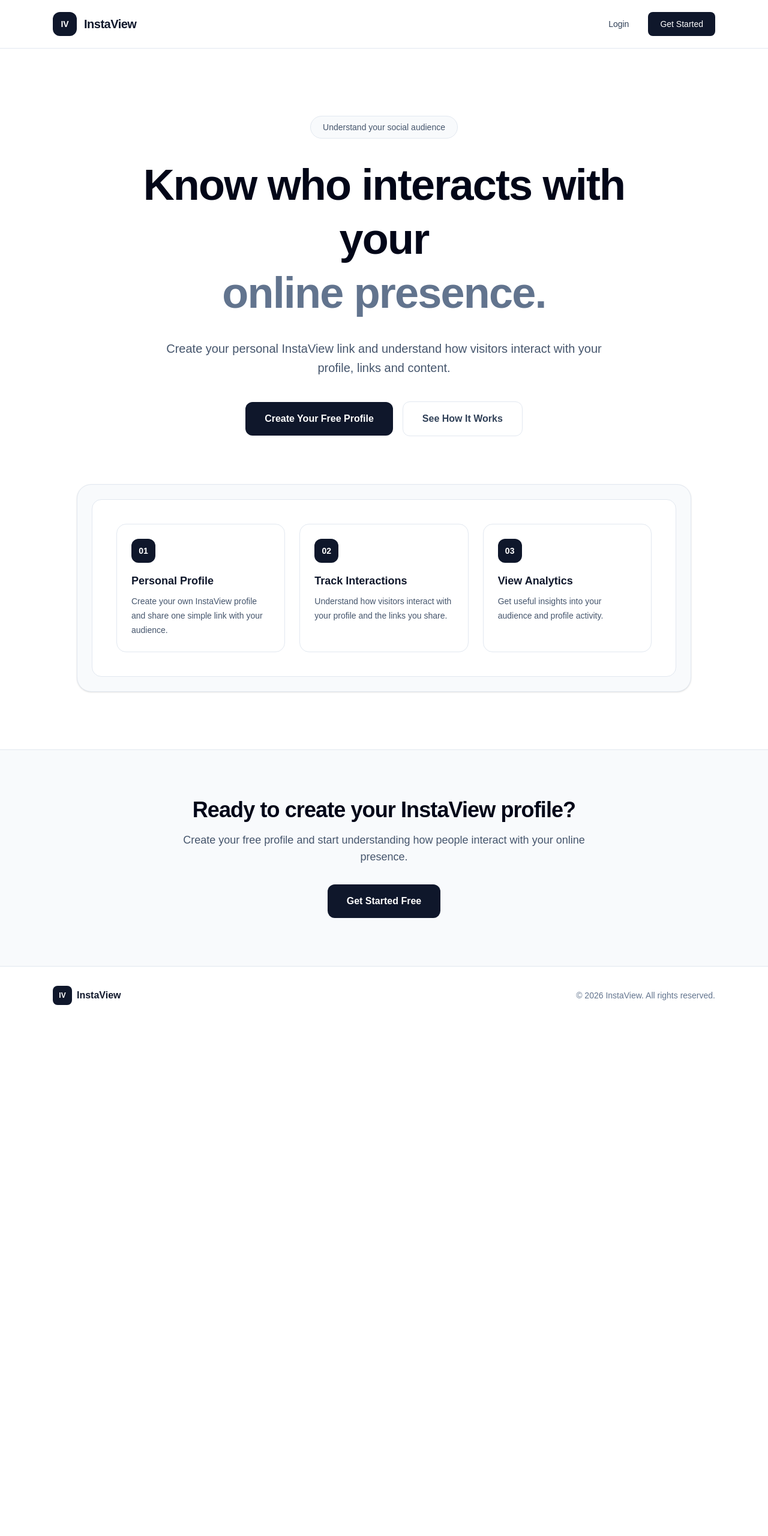
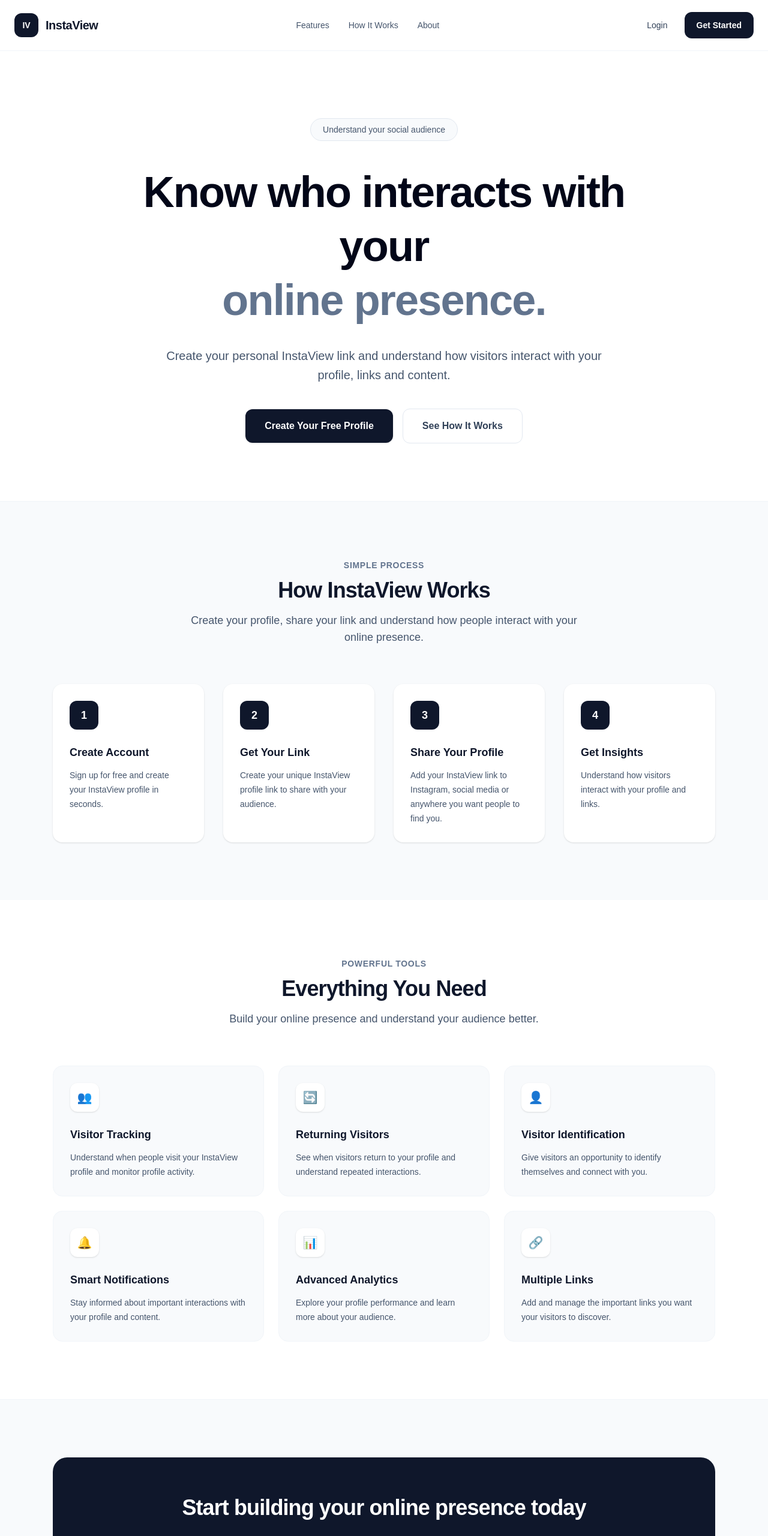
Before and after one commit to mayankchopraa/instaview, a Next.js app: page /profile in a window 1280 px wide. Shown: the top 2560 px of the page at 60% size. Before the commit the page ends 1707 px from the top, so only its background shows below. Built offline with nearby package versions, Linux system fonts and the light colour scheme; no server answers.

Commit message:
Update homepage profile button

```diff
--- a/src/app/profile/page.tsx
+++ b/src/app/profile/page.tsx
@@ -10,15 +10,30 @@ export default function Home() {
   const [username, setUsername] = useState("");
 
   useEffect(() => {
-    checkUser();
+    loadUser();
+
+    const {
+      data: { subscription },
+    } = supabase.auth.onAuthStateChange(() => {
+      loadUser();
+    });
+
+    return () => {
+      subscription.unsubscribe();
+    };
   }, []);
 
-  const checkUser = async () => {
+  const loadUser = async () => {
+    try {
+      setLoading(true);
+
       const {
         data: { user },
       } = await supabase.auth.getUser();
 
       if (!user) {
+        setUserEmail("");
+        setUsername("");
         setLoading(false);
         return;
       }
@@ -31,42 +46,89 @@ export default function Home() {
         .eq("user_id", user.id)
         .maybeSingle();
 
-    if (profile?.username) {
-      setUsername(profile.username);
+      setUsername(profile?.username || "");
+    } catch (error) {
+      console.error("Error loading user:", error);
+      setUserEmail("");
+      setUsername("");
+    } finally {
+      setLoading(false);
     }
-
-    setLoading(false);
   };
 
   const logout = async () => {
     await supabase.auth.signOut();
-    window.location.reload();
+    window.location.href = "/";
   };
+
+  /*
+   * Logged-in user:
+   * - If username exists → public profile /username
+   * - If username doesn't exist → profile editor /profile
+   *
+   * Logged-out user:
+   * - Go to signup
+   */
+  const profileLink = userEmail
+    ? username
+      ? `/${username}`
+      : "/profile"
+    : "/signup";
 
   return (
     <main className="min-h-screen bg-white text-slate-900">
 
+      {/* ========================================================= */}
       {/* HEADER */}
-      <header className="border-b border-slate-200 bg-white">
-        <div className="mx-auto flex max-w-6xl items-center justify-between px-6 py-5">
+      {/* ========================================================= */}
+
+      <header className="border-b border-slate-100 bg-white">
+        <nav className="mx-auto flex max-w-7xl items-center justify-between px-6 py-5">
 
           {/* Logo */}
-          <Link href="/" className="flex items-center gap-3">
+          <Link
+            href="/"
+            className="flex items-center gap-3"
+          >
             <div className="flex h-10 w-10 items-center justify-center rounded-xl bg-slate-900 text-sm font-bold text-white">
               IV
             </div>
 
-            <span className="text-xl font-bold tracking-tight">
+            <span className="text-xl font-bold tracking-tight text-slate-900">
               InstaView
             </span>
           </Link>
 
+          {/* Navigation */}
+          <div className="hidden items-center gap-8 md:flex">
+
+            <a
+              href="#features"
+              className="text-sm font-medium text-slate-600 transition hover:text-slate-900"
+            >
+              Features
+            </a>
+
+            <a
+              href="#how-it-works"
+              className="text-sm font-medium text-slate-600 transition hover:text-slate-900"
+            >
+              How It Works
+            </a>
+
+            <a
+              href="#about"
+              className="text-sm font-medium text-slate-600 transition hover:text-slate-900"
+            >
+              About
+            </a>
+
+          </div>
 
           {/* Right side */}
-          {!loading && (
-            <div className="flex items-center gap-4">
+          <div className="flex items-center gap-3">
 
-              {userEmail ? (
+            {!loading && userEmail ? (
               <>
                 <span className="hidden text-sm text-slate-600 sm:block">
                   {userEmail}
@@ -74,30 +136,30 @@ export default function Home() {
 
                 <button
                   onClick={logout}
-                    className="rounded-lg px-4 py-2 text-sm font-medium text-slate-700 transition hover:bg-slate-100"
+                  className="rounded-lg px-4 py-2 text-sm font-medium text-slate-700 transition hover:bg-slate-50"
                 >
                   Logout
                 </button>
 
                 <Link
-                    href="/profile"
-                    className="rounded-lg bg-slate-900 px-5 py-2.5 text-sm font-medium text-white transition hover:bg-slate-800"
+                  href={profileLink}
+                  className="rounded-xl bg-slate-900 px-5 py-3 text-sm font-semibold text-white transition hover:bg-slate-800"
                 >
-                    Edit Profile
+                  View Profile
                 </Link>
               </>
             ) : (
               <>
                 <Link
                   href="/login"
-                    className="rounded-lg px-4 py-2 text-sm font-medium text-slate-700 transition hover:bg-slate-100"
+                  className="hidden rounded-lg px-4 py-2 text-sm font-medium text-slate-700 transition hover:bg-slate-50 sm:block"
                 >
                   Login
                 </Link>
 
                 <Link
                   href="/signup"
-                    className="rounded-lg bg-slate-900 px-5 py-2.5 text-sm font-medium text-white transition hover:bg-slate-800"
+                  className="rounded-xl bg-slate-900 px-5 py-3 text-sm font-semibold text-white transition hover:bg-slate-800"
                 >
                   Get Started
                 </Link>
@@ -105,36 +167,40 @@ export default function Home() {
             )}
 
           </div>
-          )}
-
-        </div>
+        </nav>
       </header>
 
 
+      {/* ========================================================= */}
       {/* HERO */}
+      {/* ========================================================= */}
+
       <section className="relative overflow-hidden">
 
-        <div className="mx-auto max-w-6xl px-6 pb-24 pt-20 sm:pt-28">
+        <div className="mx-auto max-w-6xl px-6 pb-24 pt-20 text-center sm:pt-28">
 
-          <div className="mx-auto max-w-4xl text-center">
-
-            {/* Badge */}
-            <div className="mx-auto mb-8 inline-flex items-center rounded-full border border-slate-200 bg-slate-50 px-5 py-2 text-sm font-medium text-slate-600">
+          {/* Small label */}
+          <div className="mx-auto inline-flex items-center rounded-full border border-slate-200 bg-slate-50 px-5 py-2 text-sm font-medium text-slate-600">
             Understand your social audience
           </div>
 
+          {/* Heading */}
+          <h1 className="mx-auto mt-10 max-w-5xl text-5xl font-bold leading-tight tracking-tight text-slate-950 sm:text-6xl lg:text-7xl">
 
-            {/* Heading */}
-            <h1 className="text-5xl font-bold leading-tight tracking-tight text-slate-950 sm:text-6xl lg:text-7xl">
+            Know who interacts with
+            <br />
 
-              Know who interacts with your
+            <span className="text-slate-950">
+              your
+            </span>
 
-              <span className="block text-slate-500">
+            <br />
+
+            <span className="text-slate-500">
               online presence.
             </span>
 
           </h1>
-
 
           {/* Description */}
           <p className="mx-auto mt-8 max-w-3xl text-lg leading-8 text-slate-600 sm:text-xl">
@@ -143,128 +209,156 @@ export default function Home() {
           </p>
 
 
-            {/* BUTTONS */}
+          {/* ===================================================== */}
+          {/* HERO BUTTONS */}
+          {/* ===================================================== */}
+
           <div className="mt-10 flex flex-col items-center justify-center gap-4 sm:flex-row">
 
             {!loading && userEmail ? (
-                <>
-                  {/* Logged in - View Profile */}
-                  {username ? (
+
+              /*
+               * LOGGED-IN USER
+               *
+               * We NEVER show "Create Your Free Profile".
+               * We show "View Profile".
+               */
               <Link
-                      href={`/${username}`}
-                      className="rounded-xl bg-slate-900 px-8 py-4 text-base font-semibold text-white transition hover:bg-slate-800"
+                href={profileLink}
+                className="rounded-xl bg-slate-900 px-8 py-4 text-base font-semibold text-white shadow-sm transition hover:bg-slate-800"
               >
-                      View Your Profile
+                View Profile
               </Link>
+
             ) : (
-                    <Link
-                      href="/profile"
-                      className="rounded-xl bg-slate-900 px-8 py-4 text-base font-semibold text-white transition hover:bg-slate-800"
-                    >
-                      Complete Your Profile
-                    </Link>
-                  )}
 
-                  {/* Edit Profile */}
-                  <Link
-                    href="/profile"
-                    className="rounded-xl border border-slate-200 bg-white px-8 py-4 text-base font-semibold text-slate-700 transition hover:bg-slate-50"
-                  >
-                    Edit Your Profile
-                  </Link>
-                </>
-              ) : (
-                <>
-                  {/* Logged out */}
+              /*
+               * LOGGED-OUT USER
+               */
               <Link
                 href="/signup"
-                    className="rounded-xl bg-slate-900 px-8 py-4 text-base font-semibold text-white transition hover:bg-slate-800"
+                className="rounded-xl bg-slate-900 px-8 py-4 text-base font-semibold text-white shadow-sm transition hover:bg-slate-800"
               >
                 Create Your Free Profile
               </Link>
 
-                  <Link
-                    href="/login"
+            )}
+
+            <a
+              href="#how-it-works"
               className="rounded-xl border border-slate-200 bg-white px-8 py-4 text-base font-semibold text-slate-700 transition hover:bg-slate-50"
             >
               See How It Works
-                  </Link>
-                </>
-              )}
+            </a>
 
           </div>
 
         </div>
 
+      </section>
 
-          {/* FEATURE PREVIEW */}
-          <div className="mx-auto mt-20 max-w-5xl">
 
-            <div className="rounded-3xl border border-slate-200 bg-slate-50 p-4 shadow-sm sm:p-6">
+      {/* ========================================================= */}
+      {/* HOW IT WORKS */}
+      {/* ========================================================= */}
 
-              <div className="rounded-2xl border border-slate-200 bg-white p-6 sm:p-10">
+      <section
+        id="how-it-works"
+        className="border-t border-slate-100 bg-slate-50"
+      >
 
-                <div className="grid gap-6 sm:grid-cols-3">
+        <div className="mx-auto max-w-6xl px-6 py-24">
 
-                  {/* Feature 1 */}
-                  <div className="rounded-2xl border border-slate-200 p-6">
+          <div className="mx-auto max-w-2xl text-center">
 
-                    <div className="mb-4 flex h-10 w-10 items-center justify-center rounded-xl bg-slate-900 text-sm font-bold text-white">
-                      01
-                    </div>
+            <p className="text-sm font-semibold uppercase tracking-wider text-slate-500">
+              Simple process
+            </p>
 
-                    <h3 className="text-lg font-semibold text-slate-900">
-                      Personal Profile
-                    </h3>
+            <h2 className="mt-3 text-3xl font-bold tracking-tight text-slate-900 sm:text-4xl">
+              How InstaView Works
+            </h2>
 
-                    <p className="mt-2 text-sm leading-6 text-slate-600">
-                      Create your own InstaView profile and share one simple
-                      link with your audience.
+            <p className="mt-4 text-lg text-slate-600">
+              Create your profile, share your link and understand how people
+              interact with your online presence.
             </p>
 
           </div>
 
 
-                  {/* Feature 2 */}
-                  <div className="rounded-2xl border border-slate-200 p-6">
+          <div className="mt-16 grid gap-8 md:grid-cols-4">
 
-                    <div className="mb-4 flex h-10 w-10 items-center justify-center rounded-xl bg-slate-900 text-sm font-bold text-white">
-                      02
+            {/* Step 1 */}
+            <div className="rounded-2xl bg-white p-7 shadow-sm">
+
+              <div className="flex h-12 w-12 items-center justify-center rounded-xl bg-slate-900 text-lg font-bold text-white">
+                1
               </div>
 
-                    <h3 className="text-lg font-semibold text-slate-900">
-                      Track Interactions
+              <h3 className="mt-6 text-lg font-bold text-slate-900">
+                Create Account
               </h3>
 
-                    <p className="mt-2 text-sm leading-6 text-slate-600">
-                      Understand how visitors interact with your profile and
-                      the links you share.
+              <p className="mt-3 text-sm leading-6 text-slate-600">
+                Sign up for free and create your InstaView profile in seconds.
               </p>
 
             </div>
 
 
-                  {/* Feature 3 */}
-                  <div className="rounded-2xl border border-slate-200 p-6">
+            {/* Step 2 */}
+            <div className="rounded-2xl bg-white p-7 shadow-sm">
 
-                    <div className="mb-4 flex h-10 w-10 items-center justify-center rounded-xl bg-slate-900 text-sm font-bold text-white">
-                      03
+              <div className="flex h-12 w-12 items-center justify-center rounded-xl bg-slate-900 text-lg font-bold text-white">
+                2
               </div>
 
-                    <h3 className="text-lg font-semibold text-slate-900">
-                      View Analytics
+              <h3 className="mt-6 text-lg font-bold text-slate-900">
+                Get Your Link
               </h3>
 
-                    <p className="mt-2 text-sm leading-6 text-slate-600">
-                      Get useful insights into your audience and profile
-                      activity.
+              <p className="mt-3 text-sm leading-6 text-slate-600">
+                Create your unique InstaView profile link to share with your
+                audience.
               </p>
 
             </div>
 
+
+            {/* Step 3 */}
+            <div className="rounded-2xl bg-white p-7 shadow-sm">
+
+              <div className="flex h-12 w-12 items-center justify-center rounded-xl bg-slate-900 text-lg font-bold text-white">
+                3
               </div>
 
+              <h3 className="mt-6 text-lg font-bold text-slate-900">
+                Share Your Profile
+              </h3>
+
+              <p className="mt-3 text-sm leading-6 text-slate-600">
+                Add your InstaView link to Instagram, social media or anywhere
+                you want people to find you.
+              </p>
+
             </div>
+
+
+            {/* Step 4 */}
+            <div className="rounded-2xl bg-white p-7 shadow-sm">
+
+              <div className="flex h-12 w-12 items-center justify-center rounded-xl bg-slate-900 text-lg font-bold text-white">
+                4
+              </div>
+
+              <h3 className="mt-6 text-lg font-bold text-slate-900">
+                Get Insights
+              </h3>
+
+              <p className="mt-3 text-sm leading-6 text-slate-600">
+                Understand how visitors interact with your profile and links.
+              </p>
 
             </div>
 
@@ -275,79 +369,220 @@ export default function Home() {
       </section>
 
 
-      {/* BOTTOM CTA */}
-      <section className="border-t border-slate-200 bg-slate-50">
+      {/* ========================================================= */}
+      {/* FEATURES */}
+      {/* ========================================================= */}
 
-        <div className="mx-auto max-w-4xl px-6 py-20 text-center">
+      <section
+        id="features"
+        className="bg-white"
+      >
 
-          {userEmail ? (
-            <>
-              <h2 className="text-3xl font-bold tracking-tight text-slate-950 sm:text-4xl">
-                Manage your InstaView profile
+        <div className="mx-auto max-w-6xl px-6 py-24">
+
+          <div className="mx-auto max-w-2xl text-center">
+
+            <p className="text-sm font-semibold uppercase tracking-wider text-slate-500">
+              Powerful tools
+            </p>
+
+            <h2 className="mt-3 text-3xl font-bold tracking-tight text-slate-900 sm:text-4xl">
+              Everything You Need
             </h2>
 
-              <p className="mx-auto mt-4 max-w-2xl text-lg text-slate-600">
-                Update your profile, add links and keep your online presence
-                up to date.
+            <p className="mt-4 text-lg text-slate-600">
+              Build your online presence and understand your audience better.
             </p>
 
-              <div className="mt-8 flex flex-col items-center justify-center gap-4 sm:flex-row">
+          </div>
 
-                <Link
-                  href="/profile"
-                  className="rounded-xl bg-slate-900 px-8 py-4 text-base font-semibold text-white transition hover:bg-slate-800"
-                >
-                  Edit Your Profile
-                </Link>
 
-                {username && (
-                  <Link
-                    href={`/${username}`}
-                    className="rounded-xl border border-slate-200 bg-white px-8 py-4 text-base font-semibold text-slate-700 transition hover:bg-slate-50"
-                  >
-                    View Your Profile
-                  </Link>
-                )}
+          <div className="mt-16 grid gap-6 md:grid-cols-2 lg:grid-cols-3">
+
+            {/* Feature 1 */}
+            <div className="rounded-2xl border border-slate-100 bg-slate-50 p-7">
+
+              <div className="flex h-12 w-12 items-center justify-center rounded-xl bg-white text-xl shadow-sm">
+                👥
+              </div>
+
+              <h3 className="mt-6 text-lg font-bold text-slate-900">
+                Visitor Tracking
+              </h3>
+
+              <p className="mt-3 text-sm leading-6 text-slate-600">
+                Understand when people visit your InstaView profile and monitor
+                profile activity.
+              </p>
 
             </div>
-            </>
-          ) : (
-            <>
-              <h2 className="text-3xl font-bold tracking-tight text-slate-950 sm:text-4xl">
-                Ready to create your InstaView profile?
-              </h2>
 
-              <p className="mx-auto mt-4 max-w-2xl text-lg text-slate-600">
-                Create your free profile and start understanding how people
-                interact with your online presence.
+
+            {/* Feature 2 */}
+            <div className="rounded-2xl border border-slate-100 bg-slate-50 p-7">
+
+              <div className="flex h-12 w-12 items-center justify-center rounded-xl bg-white text-xl shadow-sm">
+                🔄
+              </div>
+
+              <h3 className="mt-6 text-lg font-bold text-slate-900">
+                Returning Visitors
+              </h3>
+
+              <p className="mt-3 text-sm leading-6 text-slate-600">
+                See when visitors return to your profile and understand
+                repeated interactions.
               </p>
 
-              <div className="mt-8">
+            </div>
 
-                <Link
-                  href="/signup"
-                  className="inline-flex rounded-xl bg-slate-900 px-8 py-4 text-base font-semibold text-white transition hover:bg-slate-800"
-                >
-                  Get Started Free
-                </Link>
+
+            {/* Feature 3 */}
+            <div className="rounded-2xl border border-slate-100 bg-slate-50 p-7">
+
+              <div className="flex h-12 w-12 items-center justify-center rounded-xl bg-white text-xl shadow-sm">
+                👤
+              </div>
+
+              <h3 className="mt-6 text-lg font-bold text-slate-900">
+                Visitor Identification
+              </h3>
+
+              <p className="mt-3 text-sm leading-6 text-slate-600">
+                Give visitors an opportunity to identify themselves and connect
+                with you.
+              </p>
 
             </div>
-            </>
-          )}
+
+
+            {/* Feature 4 */}
+            <div className="rounded-2xl border border-slate-100 bg-slate-50 p-7">
+
+              <div className="flex h-12 w-12 items-center justify-center rounded-xl bg-white text-xl shadow-sm">
+                🔔
+              </div>
+
+              <h3 className="mt-6 text-lg font-bold text-slate-900">
+                Smart Notifications
+              </h3>
+
+              <p className="mt-3 text-sm leading-6 text-slate-600">
+                Stay informed about important interactions with your profile
+                and content.
+              </p>
+
+            </div>
+
+
+            {/* Feature 5 */}
+            <div className="rounded-2xl border border-slate-100 bg-slate-50 p-7">
+
+              <div className="flex h-12 w-12 items-center justify-center rounded-xl bg-white text-xl shadow-sm">
+                📊
+              </div>
+
+              <h3 className="mt-6 text-lg font-bold text-slate-900">
+                Advanced Analytics
+              </h3>
+
+              <p className="mt-3 text-sm leading-6 text-slate-600">
+                Explore your profile performance and learn more about your
+                audience.
+              </p>
+
+            </div>
+
+
+            {/* Feature 6 */}
+            <div className="rounded-2xl border border-slate-100 bg-slate-50 p-7">
+
+              <div className="flex h-12 w-12 items-center justify-center rounded-xl bg-white text-xl shadow-sm">
+                🔗
+              </div>
+
+              <h3 className="mt-6 text-lg font-bold text-slate-900">
+                Multiple Links
+              </h3>
+
+              <p className="mt-3 text-sm leading-6 text-slate-600">
+                Add and manage the important links you want your visitors to
+                discover.
+              </p>
+
+            </div>
+
+          </div>
 
         </div>
 
       </section>
 
 
+      {/* ========================================================= */}
+      {/* ABOUT */}
+      {/* ========================================================= */}
+
+      <section
+        id="about"
+        className="border-t border-slate-100 bg-slate-50"
+      >
+
+        <div className="mx-auto max-w-6xl px-6 py-24">
+
+          <div className="rounded-3xl bg-slate-900 px-8 py-16 text-center sm:px-16">
+
+            <h2 className="text-3xl font-bold tracking-tight text-white sm:text-4xl">
+              Start building your online presence today
+            </h2>
+
+            <p className="mx-auto mt-5 max-w-2xl text-lg leading-8 text-slate-300">
+              Create your InstaView profile, share your personal link and
+              understand how your audience interacts with you.
+            </p>
+
+            <div className="mt-8">
+
+              {!loading && userEmail ? (
+
+                <Link
+                  href={profileLink}
+                  className="inline-flex rounded-xl bg-white px-8 py-4 text-base font-semibold text-slate-900 transition hover:bg-slate-100"
+                >
+                  View Profile
+                </Link>
+
+              ) : (
+
+                <Link
+                  href="/signup"
+                  className="inline-flex rounded-xl bg-white px-8 py-4 text-base font-semibold text-slate-900 transition hover:bg-slate-100"
+                >
+                  Create Your Free Profile
+                </Link>
+
+              )}
+
+            </div>
+
+          </div>
+
+        </div>
+
+      </section>
+
+
+      {/* ========================================================= */}
       {/* FOOTER */}
-      <footer className="border-t border-slate-200 bg-white">
+      {/* ========================================================= */}
 
-        <div className="mx-auto flex max-w-6xl flex-col items-center justify-between gap-4 px-6 py-8 sm:flex-row">
+      <footer className="border-t border-slate-100 bg-white">
 
-          <div className="flex items-center gap-2">
+        <div className="mx-auto flex max-w-7xl flex-col items-center justify-between gap-4 px-6 py-8 sm:flex-row">
 
-            <div className="flex h-8 w-8 items-center justify-center rounded-lg bg-slate-900 text-xs font-bold text-white">
+          <div className="flex items-center gap-3">
+
+            <div className="flex h-9 w-9 items-center justify-center rounded-lg bg-slate-900 text-xs font-bold text-white">
               IV
             </div>
 
```
Lines whose indentation alone changed are shown as unchanged.
